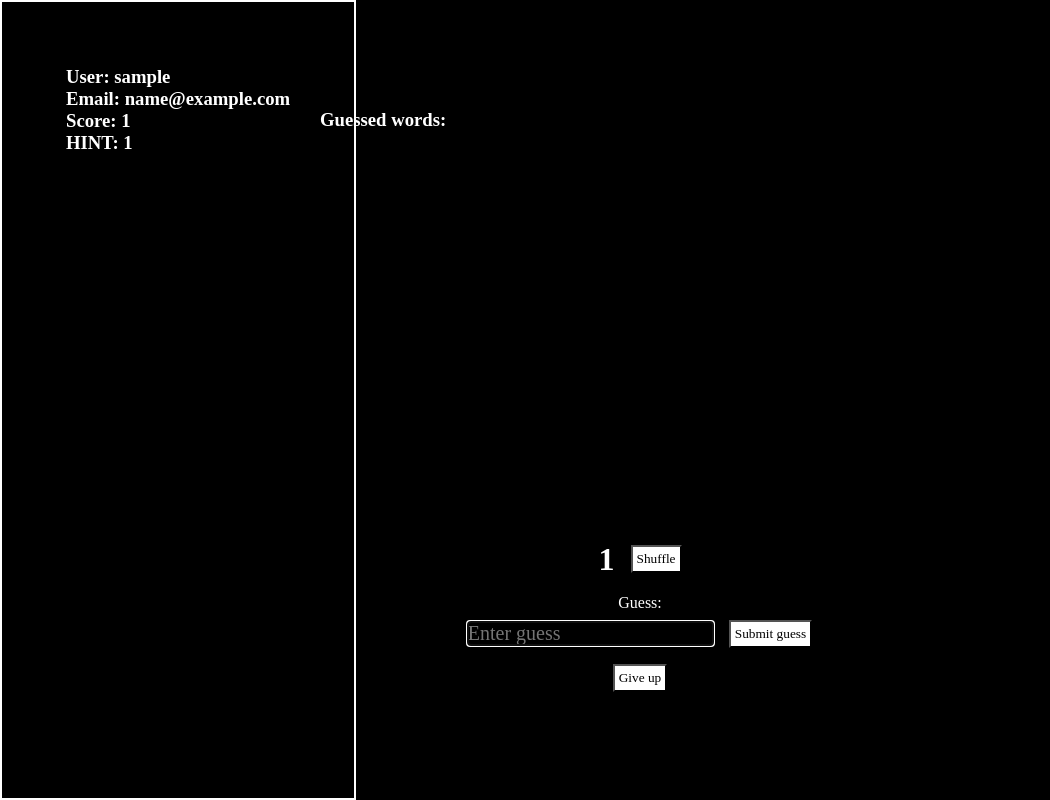
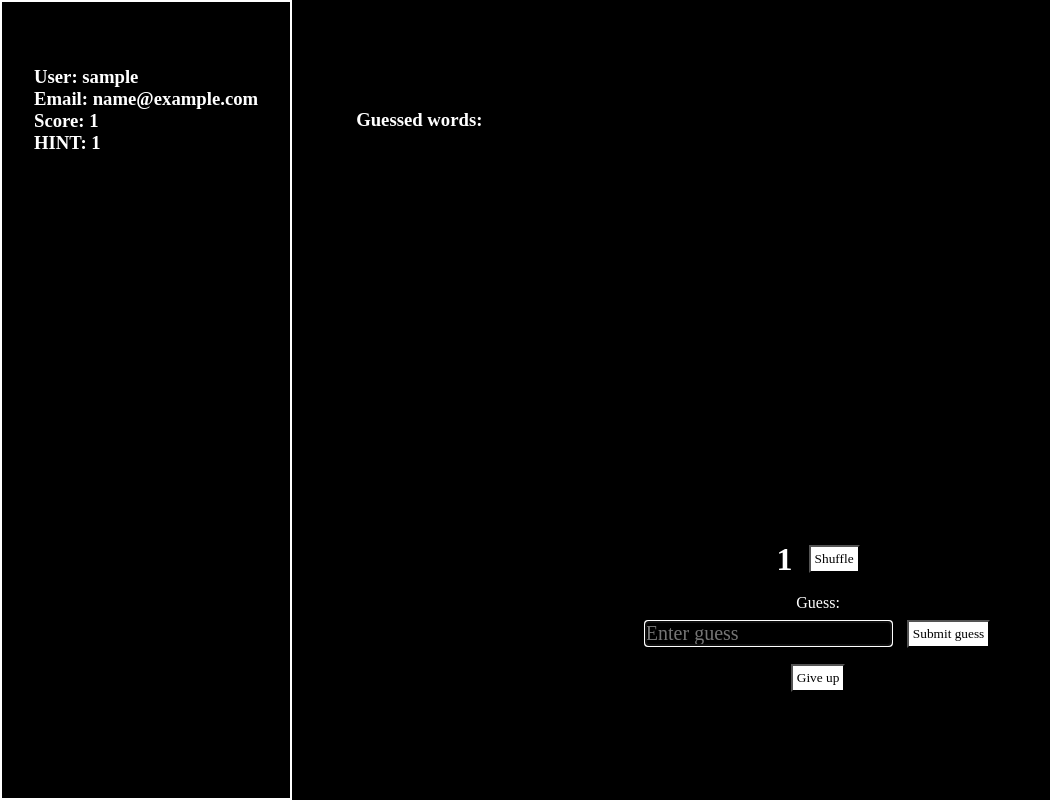
Before and after one commit to 8-bit-confusion/cs4640-hw3, a PHP site: template views/game.php in a window 1280 px wide. Shown: the whole page, without its empty margins (0-1050 px from the left). Run offline with PHP 8.4, Linux system fonts and the light colour scheme; the template is opened without the code that fills it, so the values that code supplies are empty; the visitor is signed in with stand-in values (Sample User, id 1); some web fonts are replaced.

Commit message:
minor layout adjustments

```diff
--- a/main.css
+++ b/main.css
@@ -92,11 +92,9 @@
 .user {
     align-items: start;
     justify-content: start;
-    position: absolute;
     gap: 0px;
-    left: 0px; top: 0px;
-    height: 100%;
-    padding: 64;
+    align-self: stretch;
+    padding: 64 32;
     border: 2px solid white;
     box-sizing: border-box;
 }
--- a/views/game.php
+++ b/views/game.php
@@ -8,7 +8,7 @@
         <meta name="author" value="Lily Wasko">
         <link rel="stylesheet" href="./main.css">
     </head>
-    <body class="flex-col" style="gap: 24px; position: relative;">
+    <body class="flex-row" style="gap: 64px;">
         <div class="user flex-col">
             <!-- note from lily to lilli---variables are no longer available
                 outside function scope, so they'll either be class variables,
@@ -20,7 +20,7 @@
             <h3>HINT: <?php echo $_SESSION["targetWord"]; ?></h3>
         </div>
 
-        <div class="flex-col" style="gap: 32px; width: 50vw; height: 100%; max-height: 100%;">
+        <div class="flex-col" style="gap: 32px; flex-grow: 1; height: 100%; max-height: 100%;">
             <div class="flex-col" style="height: 50vh; width: 100%; align-items: start; justify-content: start;">
                 <h3>Guessed words:</h3>
                 <div class="guessed-words">
```
